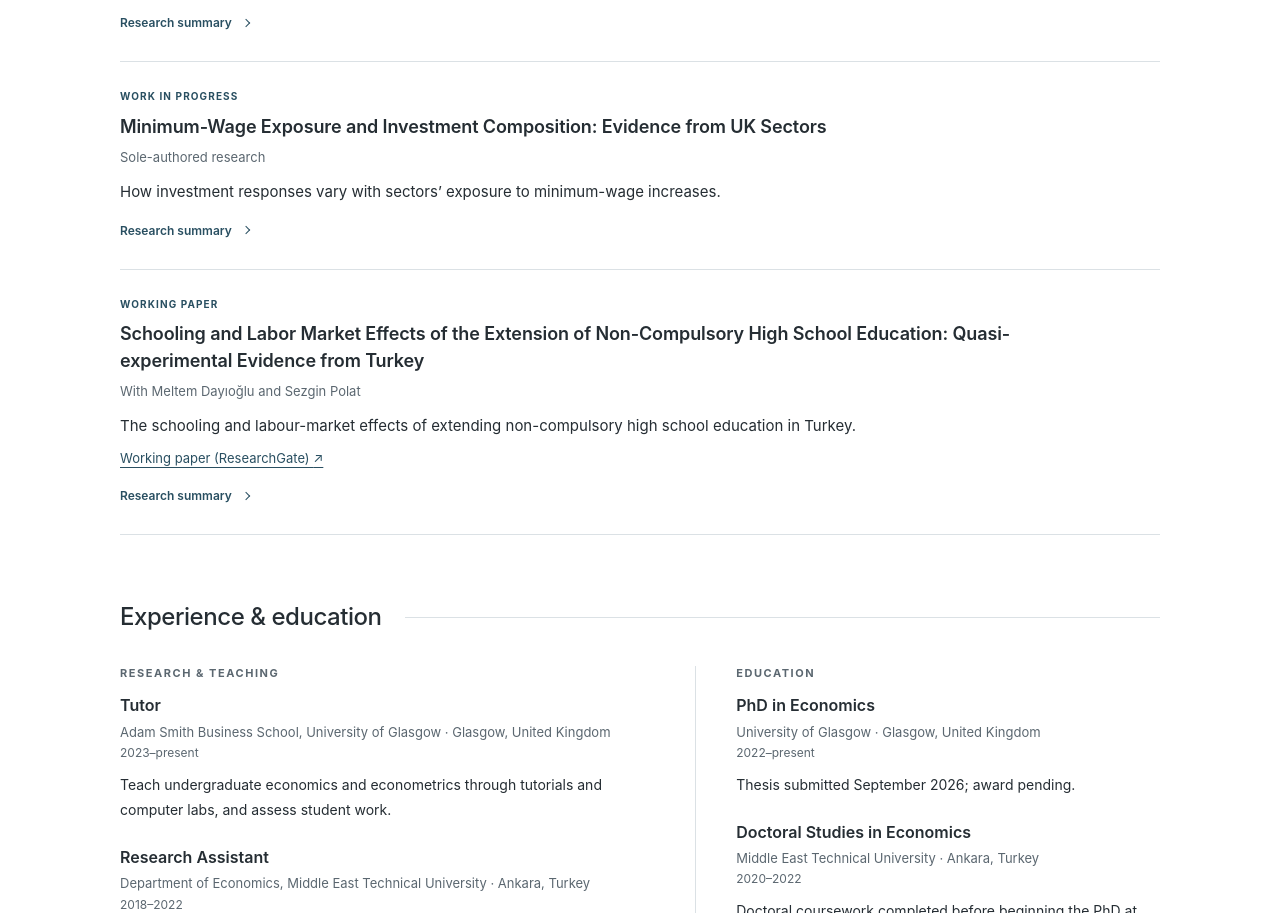
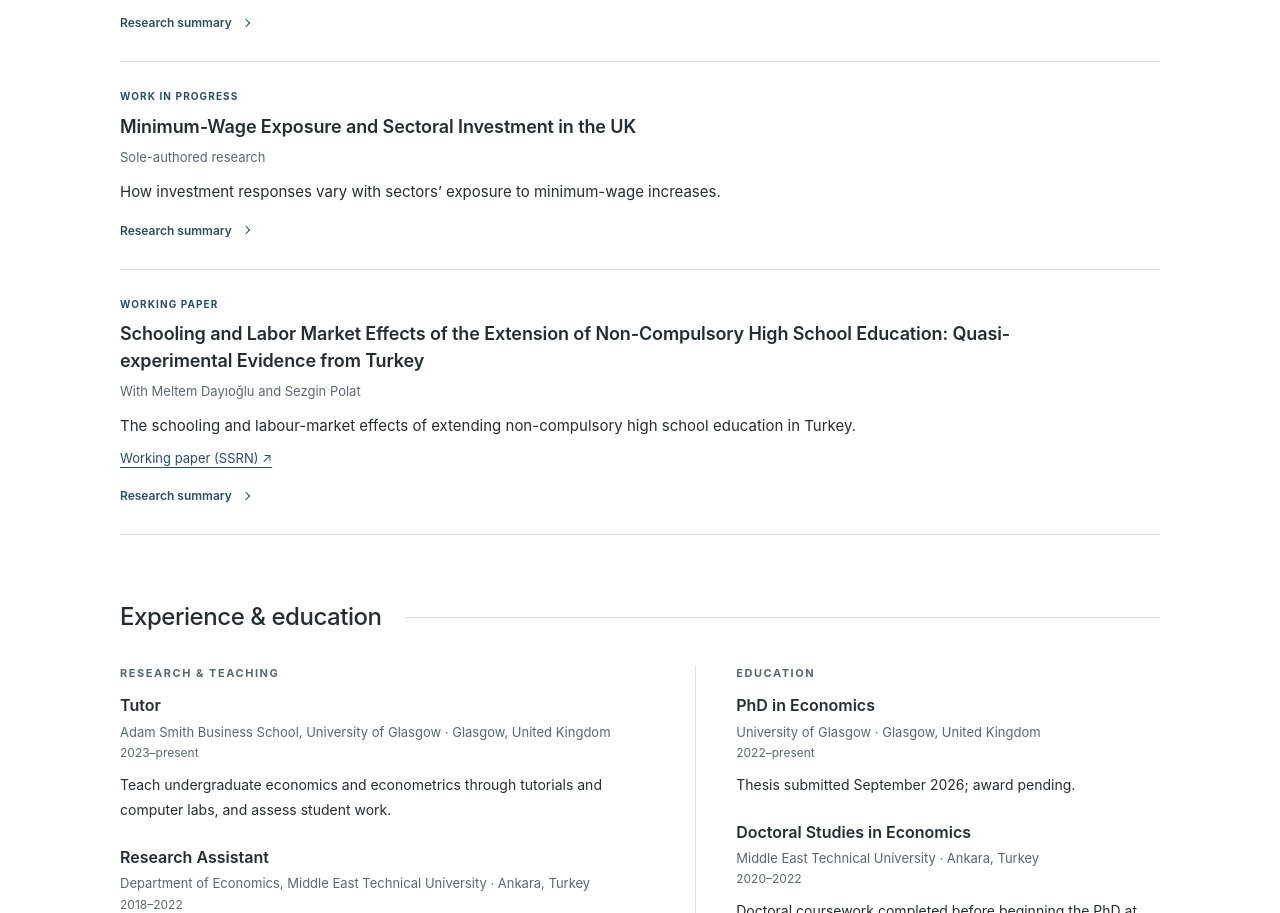
Before and after one commit to agkarabilgin/agkarabilgin.github.io, a plain HTML site: page index.html in a window 1280 px wide. Shown: the part 1115-2028 px from the top of the page. Drawn offline with Linux system fonts and the light colour scheme.

Commit message:
Update index.html

```diff
--- a/index.html
+++ b/index.html
@@ -88,7 +88,7 @@
 
       <article class="research-item">
         <p class="paper-status">Work in progress</p>
-        <h3>Minimum-Wage Exposure and Investment Composition: Evidence from UK Sectors</h3>
+        <h3>Minimum-Wage Exposure and Sectoral Investment in the UK</h3>
         <p class="coauthors">Sole-authored research</p>
         <p class="paper-description">How investment responses vary with sectors’ exposure to minimum-wage increases.</p>
         <details>
@@ -102,7 +102,7 @@
         <h3>Schooling and Labor Market Effects of the Extension of Non-Compulsory High School Education: Quasi-experimental Evidence from Turkey</h3>
         <p class="coauthors">With Meltem Dayıoğlu and Sezgin Polat</p>
         <p class="paper-description">The schooling and labour-market effects of extending non-compulsory high school education in Turkey.</p>
-        <p class="paper-link"><a href="https://www.researchgate.net/publication/395264640_Schooling_and_Labor_Market_Effects_of_the_Extension_of_Non-Compulsory_High_School_Education_Quasi-experimental_Evidence_from_Turkey" target="_blank" rel="noopener">Working paper (ResearchGate) <span aria-hidden="true">↗</span></a></p>
+        <p class="paper-link"><a href="https://papers.ssrn.com/sol3/papers.cfm?abstract_id=6177108" target="_blank" rel="noopener">Working paper (SSRN) <span aria-hidden="true">↗</span></a></p>
         <details>
           <summary>Research summary <span class="disclosure" aria-hidden="true"></span></summary>
           <div class="detail-content"><p>		We examine the causal effect of an education reform that increased the required years of schooling to obtain a high school diploma by one year on the educational and employment outcomes of teenagers and young adults in a context where high school attendance is non-compulsory. Using a regression discontinuity design, we find that the reform increases school enrolment, primarily by reducing the NEET probability of teenagers. However, adult men’s probability of high school graduation decreases as a result of the reform while no such adverse effect is observed for women. Furthermore, spill-over effects are observed in women’s post-secondary education attainment. While the reform effect on adult men is limited to a slight reduction in their employment probability, it has favourable effects on women in terms of wages earned, hours worked, and the quality of jobs held. Given that the reform does not change the wage employment probability of women, we interpret these results as stemming from the human capital effects of the reform.</p>
```
